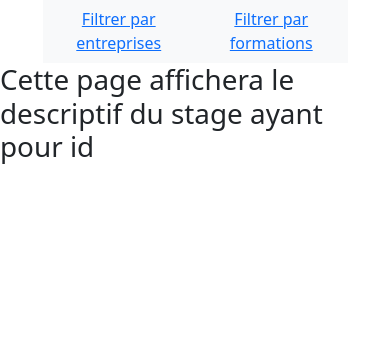
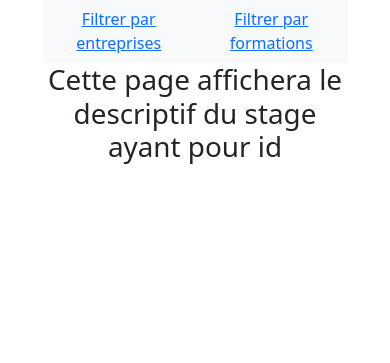
Before and after one commit to AdrienChignaguet/M3104_ProStages_2, a Symfony app: template templates/prostages/affichageStages.html.twig in a window 390 px wide. Shown: the part 42-405 px from the top of the page. Run offline with Twig, Linux system fonts and the light colour scheme; the template is opened without the code that fills it, so the values that code supplies are empty; some libraries are stand-ins or nearby versions.

Commit message:
Mise en place de la responsivité des autres vues

```diff
--- a/templates/base.html.twig
+++ b/templates/base.html.twig
@@ -55,9 +55,14 @@
         {% endblock %}
 
         <!-- Bloc contenu de la page-->
-        {% block contenuBody %}
-        {% endblock %}
-
+        <center>
+            <div class="container">
+                <div class="col-10">
+                    {% block contenuBody %}
+                    {% endblock %}
+                </div>
+            </div>
+        <center>
         <!-- Pied de page -->
         {% block footer %}
         {% endblock %}
--- a/templates/prostages/index.html.twig
+++ b/templates/prostages/index.html.twig
@@ -1,6 +1,6 @@
 {% extends 'base.html.twig' %}
 
-{% block title %}Hello ProstagesController!{% endblock %}
+{% block title %}Accueil Prostages{% endblock %}
 
 {% block contenuBody %}
 <style>
```
